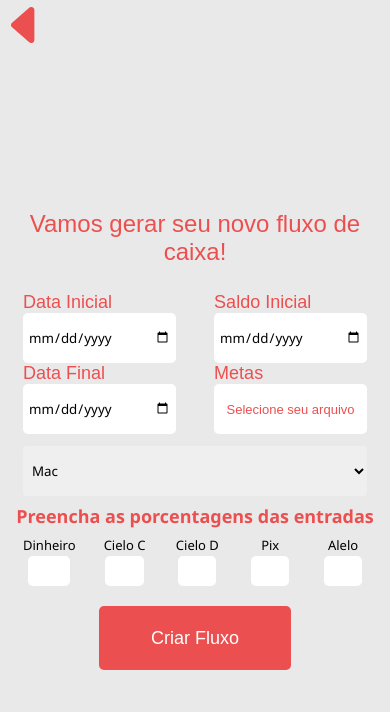
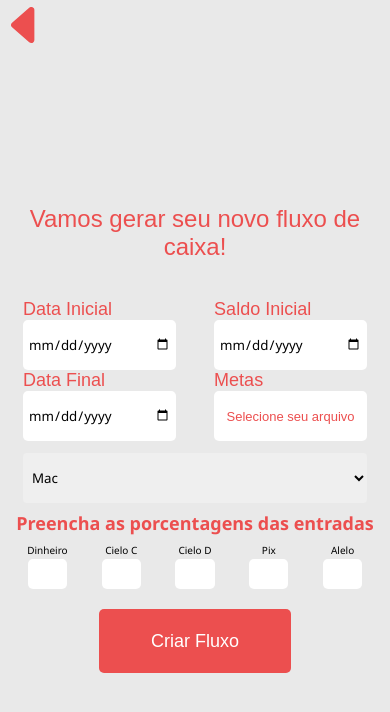
Before and after one commit to uSilas/FLUXO_DE_CAIXA_JS, a website: page pages/create.html in a window 390 px wide. Drawn offline with Linux system fonts and the light colour scheme.

Commit message:
responsividade finalizada com sucesso

```diff
--- a/style/create.css
+++ b/style/create.css
@@ -196,6 +196,7 @@ button:hover {
   }
   h1 {
     font-size: 24px;
+    margin-bottom: 20px;
   }
   .inputs {
     margin-top: 10px;
@@ -203,6 +204,9 @@ button:hover {
   #Meta {
     font-size: small;
   }
+  .bloco label {
+    font-size: 10px;
+  }
 }
 @media (max-width: 400px) {
 }
```
